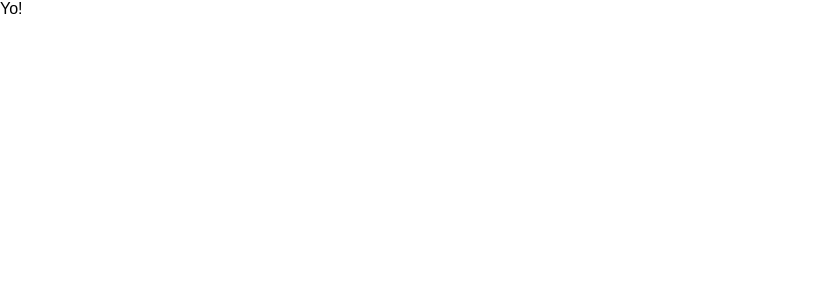
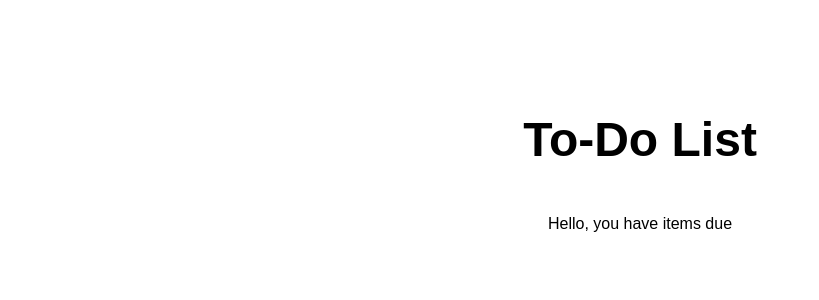
Before and after one commit to dombrant/react-to-do-list, a React (Vite) app: page / in a window 1280 px wide. Shown: the top 300 px of the page, without its empty margins (0-819 px from the left). Built offline with nearby package versions, Linux system fonts and the light colour scheme.

Commit message:
created header component

```diff
--- a/src/components/App.jsx
+++ b/src/components/App.jsx
@@ -1,9 +1,8 @@
-import React from 'react';
+import React from "react";
+import Header from "./Header";
 
 const App = () => {
-  return (
-    <div> Yo! </div>
-  );
+  return <Header />;
 };
 
 export default App;
--- /dev/null
+++ b/src/components/Header.js
@@ -0,0 +1,12 @@
+import React from "react";
+
+const Header = () => {
+  return (
+    <div className="header-container">
+      <h1> To-Do List </h1>
+      <p> Hello, you have items due </p>
+    </div>
+  );
+};
+
+export default Header;
--- a/src/style.css
+++ b/src/style.css
@@ -0,0 +1,15 @@
+#main {
+  display: flex;
+  justify-content: center;
+}
+
+.header-container {
+  display: flex;
+  flex-direction: column;
+  align-items: center;
+  margin-top: 10vh;
+}
+
+h1 {
+  font-size: 48px;
+}
```
Also changed, not shown: 7 other files (tests, documents, lock files or other folders).
